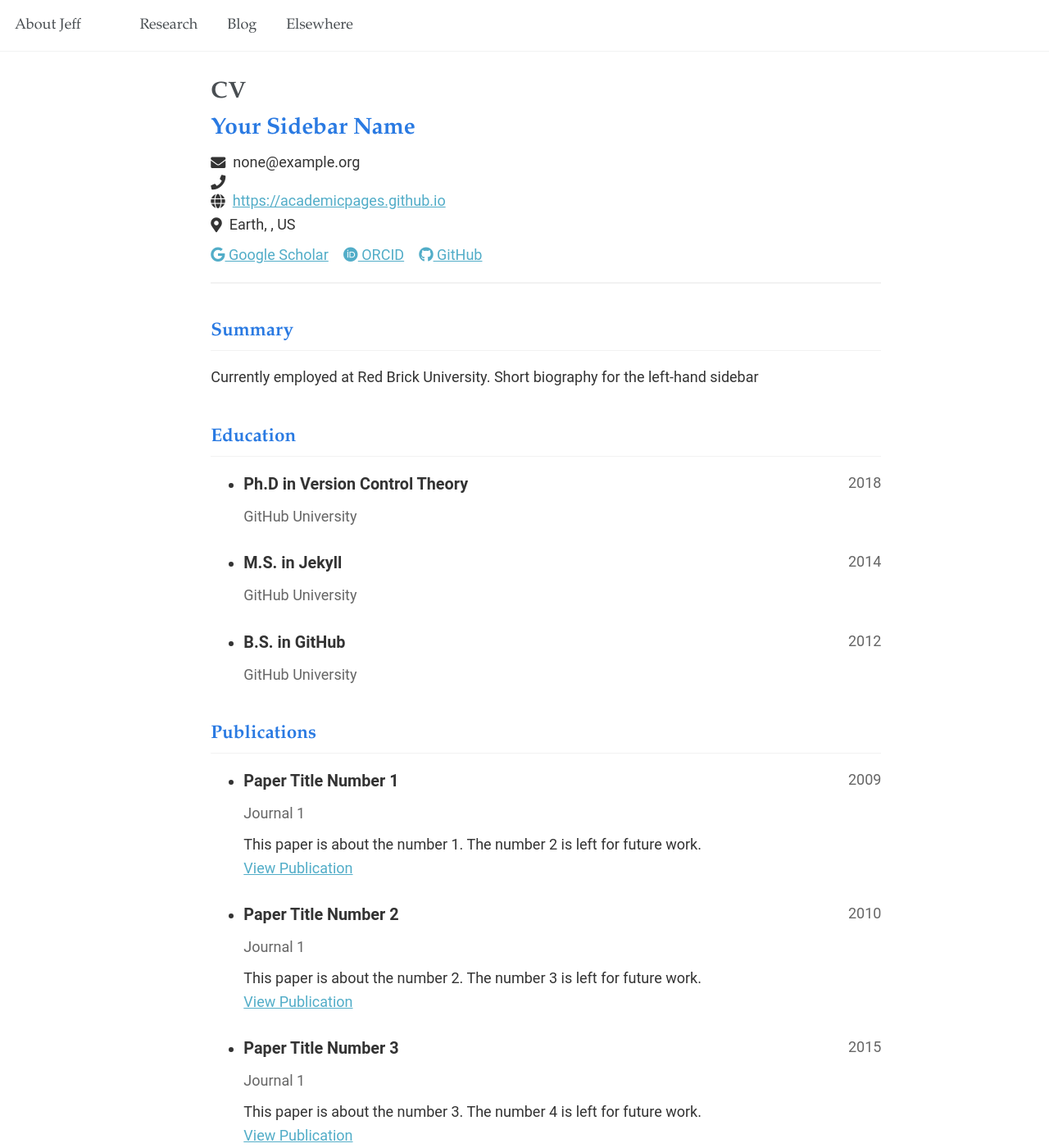
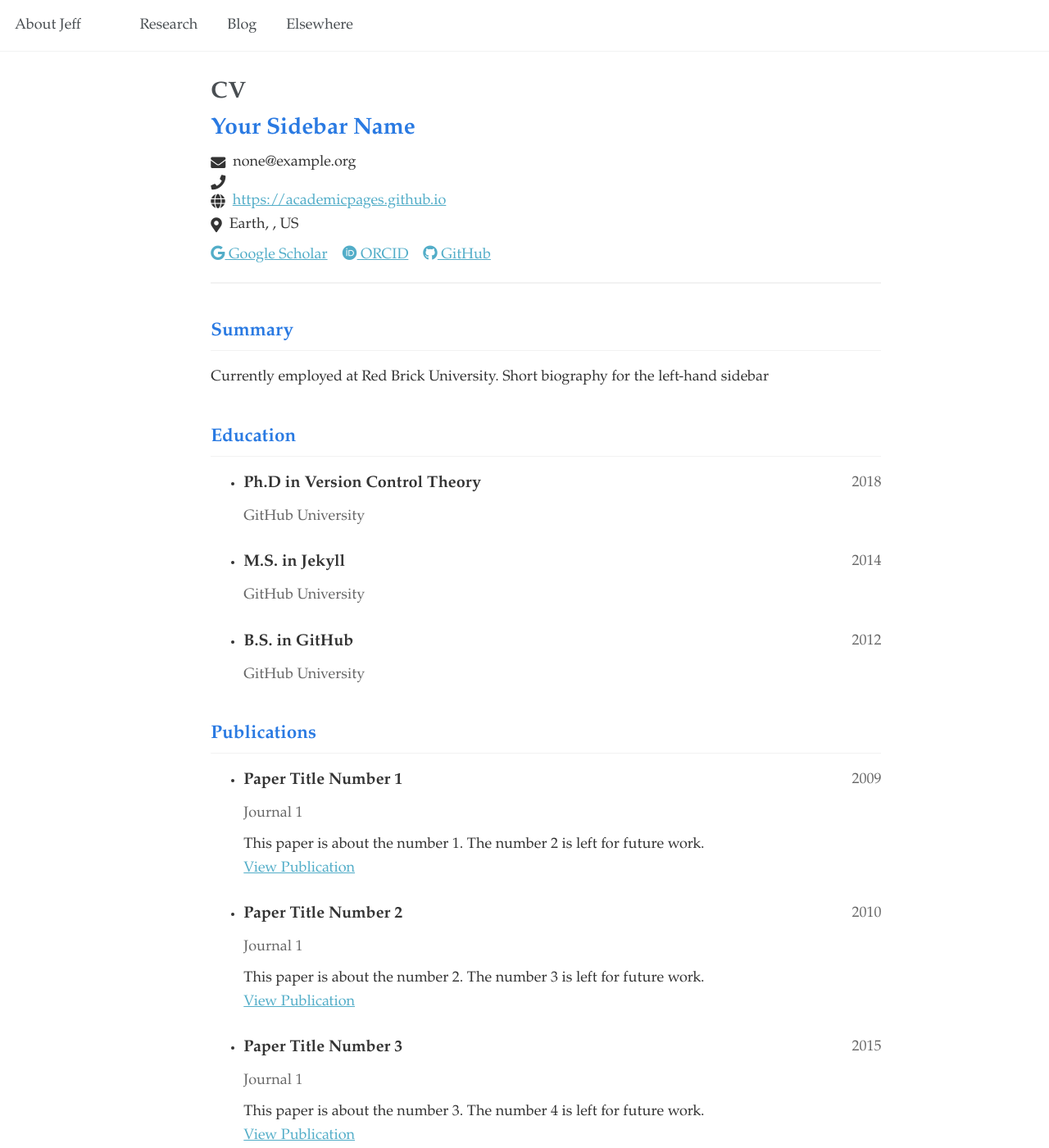
Before and after one commit to jianfenglan/jianfenglan.github.io, a Jekyll site: the page built from _pages/cv-json.md, in a window 1280 px wide and 1400 px high. Shown: the whole window at 82% size. Built offline with Jekyll 4.4.1, drawn with Linux system fonts in a browser that asks for light colours.

Commit message:
Change font family in CV styles

```diff
--- a/assets/css/cv-style.css
+++ b/assets/css/cv-style.css
@@ -2,7 +2,7 @@
 .cv-container {
   max-width: 1000px;
   margin: 0 auto;
-  font-family: 'Roboto', 'Helvetica Neue', Helvetica, Arial, sans-serif;
+  font-family: Garamond, STSong, "Songti SC", SimSun, "Noto Serif CJK SC", serif;
   color: #333;
   line-height: 1.6;
 }
```
